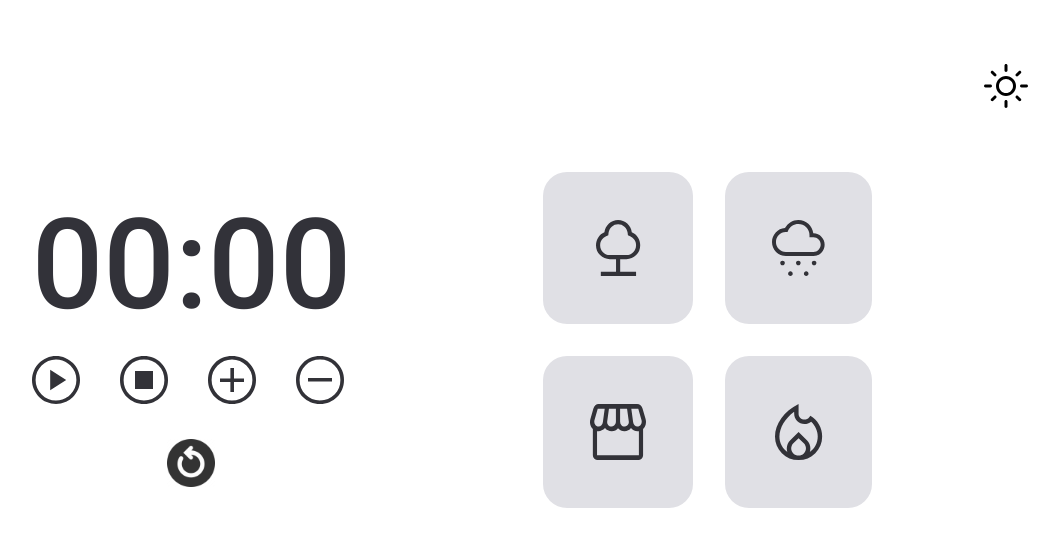
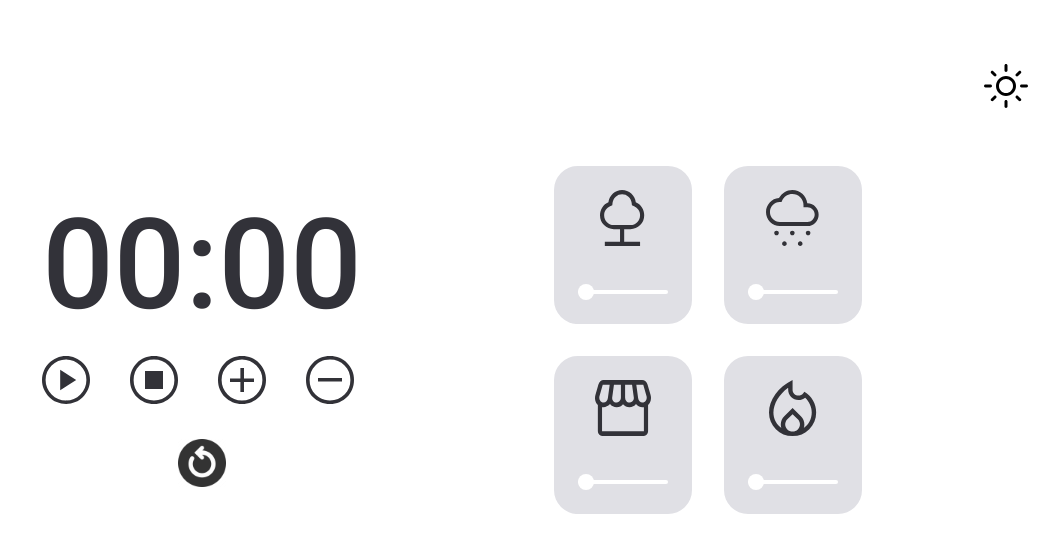
Before and after one commit to jflopes21/focus-timer, a plain HTML site: page index.html in a window 1280 px wide. Shown: the whole page, without its empty margins (188-1247 px from the left). Drawn offline with Linux system fonts and the light colour scheme.

Commit message:
Adicionado, ícone de volume

```diff
--- a/index.html
+++ b/index.html
@@ -97,6 +97,11 @@
               fill="#323238"
             />
           </svg>
+          <svg width="90" height="16" viewBox="0 0 90 16" fill="none" xmlns="http://www.w3.org/2000/svg">
+            <rect y="6" width="90" height="4" rx="2" fill="white"/>
+            <circle cx="8" cy="8" r="8" fill="white"/>
+            </svg>
+
         </button>
         <button id="rain-sound" class="sounds-box">
           <svg
@@ -111,6 +116,10 @@
               fill="#323238"
             />
           </svg>
+          <svg width="90" height="16" viewBox="0 0 90 16" fill="none" xmlns="http://www.w3.org/2000/svg">
+            <rect y="6" width="90" height="4" rx="2" fill="white"/>
+            <circle cx="8" cy="8" r="8" fill="white"/>
+            </svg>
         </button>
         <button id="coffee-sound" class="sounds-box">
           <svg
@@ -125,6 +134,10 @@
               fill="#323238"
             />
           </svg>
+          <svg width="90" height="16" viewBox="0 0 90 16" fill="none" xmlns="http://www.w3.org/2000/svg">
+            <rect y="6" width="90" height="4" rx="2" fill="white"/>
+            <circle cx="8" cy="8" r="8" fill="white"/>
+            </svg>
         </button>
         <button id="fireplace-sound" class="sounds-box">
           <svg
@@ -139,6 +152,10 @@
               fill="#323238"
             />
           </svg>
+          <svg width="90" height="16" viewBox="0 0 90 16" fill="none" xmlns="http://www.w3.org/2000/svg">
+            <rect y="6" width="90" height="4" rx="2" fill="white"/>
+            <circle cx="8" cy="8" r="8" fill="white" id="circle"/>
+            </svg>
         </button>
       </div>
       <div class="mode">
--- a/js/events.js
+++ b/js/events.js
@@ -124,4 +124,7 @@ export default function ({ timer, sound, controls }) {
   buttonDarkMode.addEventListener("click", function(){
     controls.lightMode();
   })
+
+
+
 }
--- a/style.css
+++ b/style.css
@@ -120,11 +120,14 @@ button {
 }
 
 .sounds-box {
-  padding: 4.8rem 4.7rem;
+  padding: 2.4rem;
   border-radius: 2.4rem;
 
   display: flex;
+  flex-direction: column;
   justify-content: center;
+  align-items: center;
+  gap: 3.8rem;
 
   background-color: var(--bg-sound-unselected);
 
```
